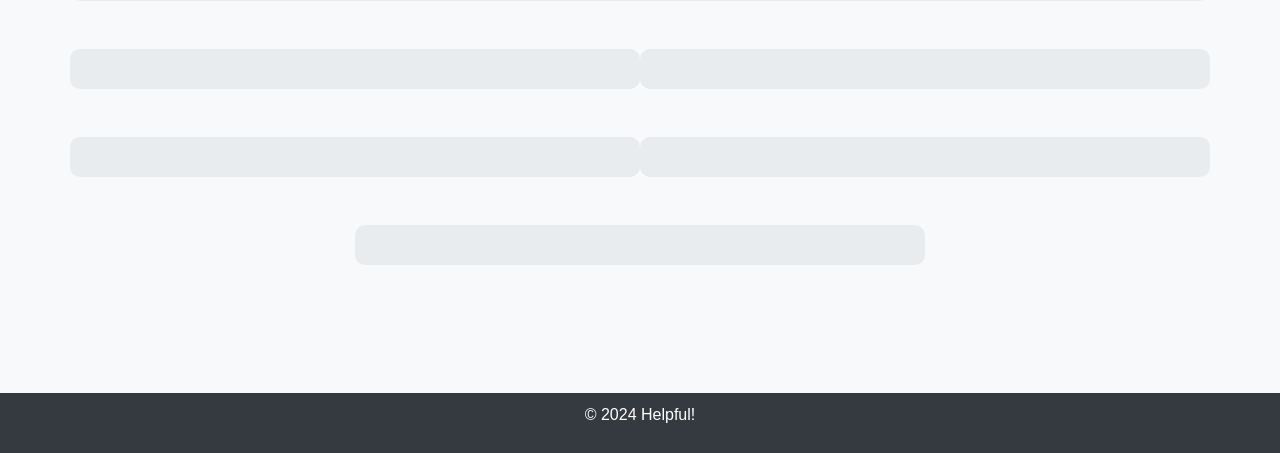
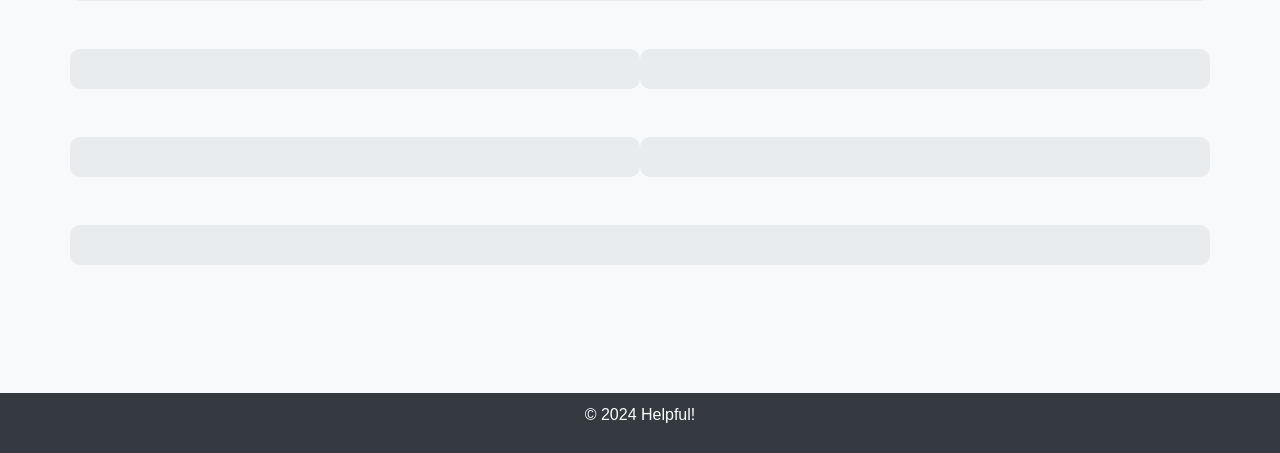
Before and after one commit to Matav5/Hackithon24, a Flask app: template templates/grafy.html in a window 1280 px wide. Shown: the part 347-800 px from the top of the page. Run offline with Flask 3, Linux system fonts and the light colour scheme; the template is opened without the code that fills it, so the values that code supplies are empty; some libraries are stand-ins or nearby versions.

Commit message:
Update grafy.html

```diff
--- a/templates/grafy.html
+++ b/templates/grafy.html
@@ -46,7 +46,7 @@
                     </div>
                 </div>
             </div>
-            <div class="col-md-6 mb-5" style="background-color: #e9ecef; padding: 20px; border-radius: 10px;">
+            <div class="col-md-12 mb-5" style="background-color: #e9ecef; padding: 20px; border-radius: 10px;">
                 <div class="d-flex justify-content-center">
                     <div style="width: 100%;">
                         {{ plot_treemap|safe }}
```
